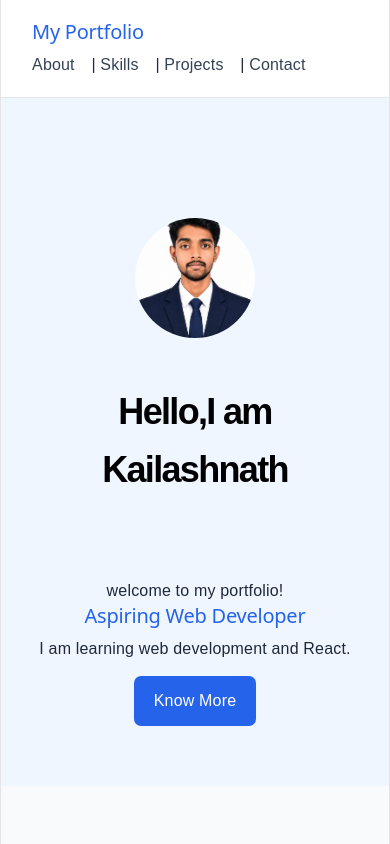
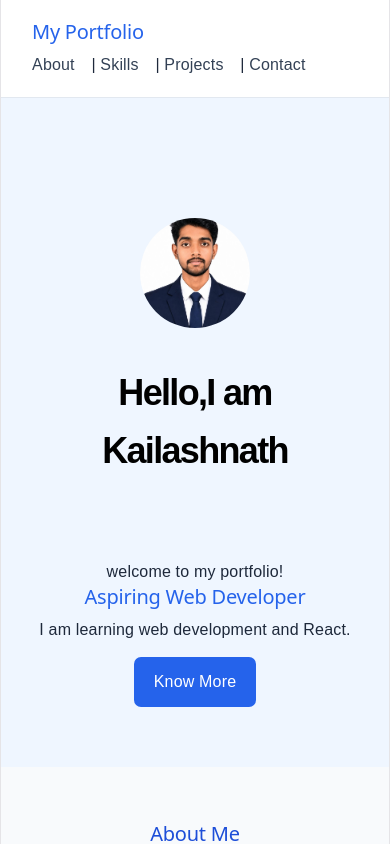
Before and after one commit to KAILASHNATH4545/my-portfolio, a React (Vite) app: page / in a window 390 px wide. Shown: the top 844 px of the page. Built offline with nearby package versions, Linux system fonts and the light colour scheme.

Commit message:
Update profile photo

```diff
--- a/src/App.css
+++ b/src/App.css
@@ -122,13 +122,14 @@ footer {
     font-size: 36px;
   }
 
-    .profile-image {
-      width: 120px;
-      height: 120px;
+   img.profile-image {
+      width: 110px;
+      height: 110px;
       border-radius: 50%;
       object-fit: cover;
+      object-position: center;
       display: block;
-      margin: 0 auto 25px;
+      margin: 0 auto 16px;
     }
 
     html{
```
